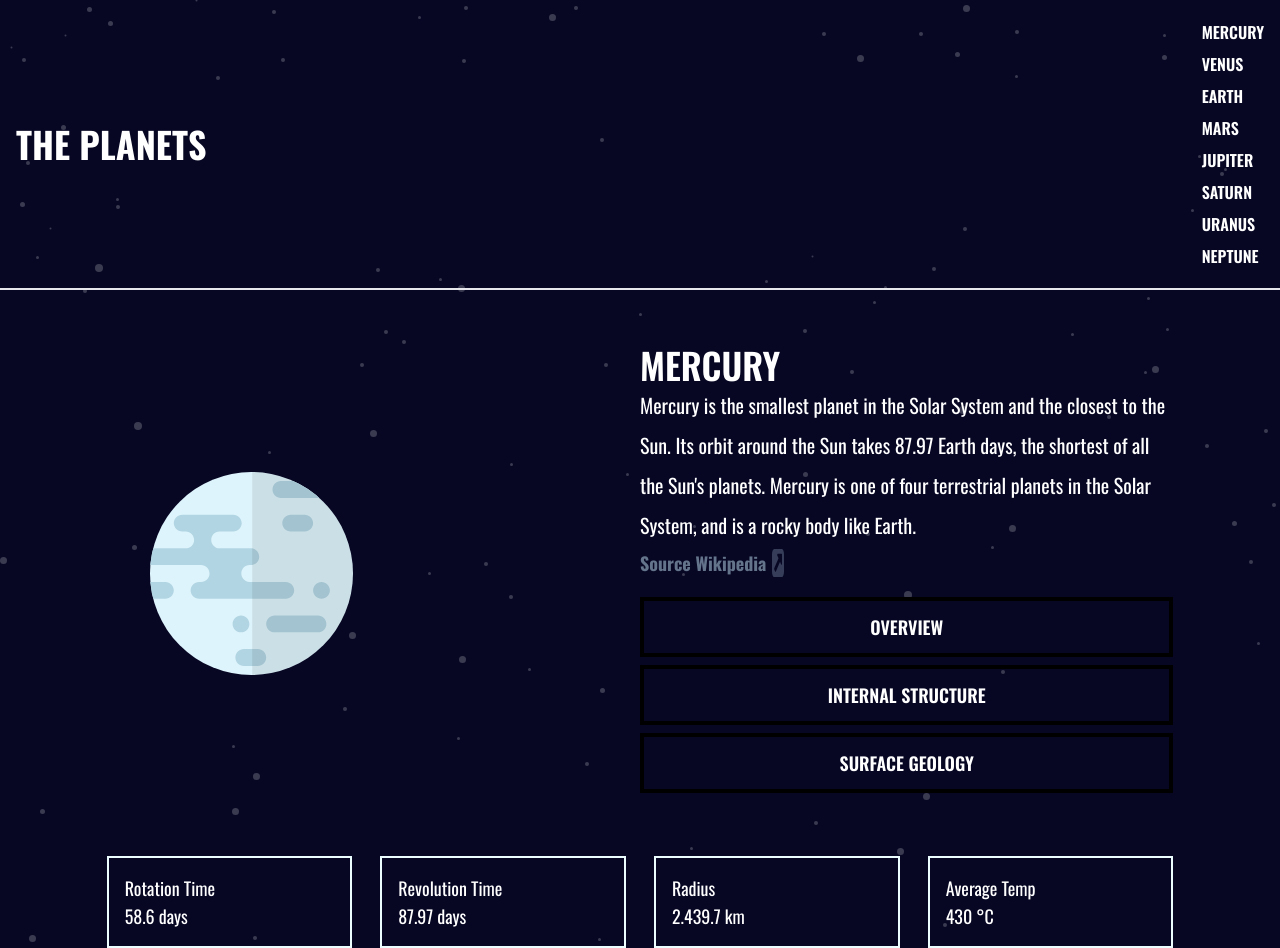
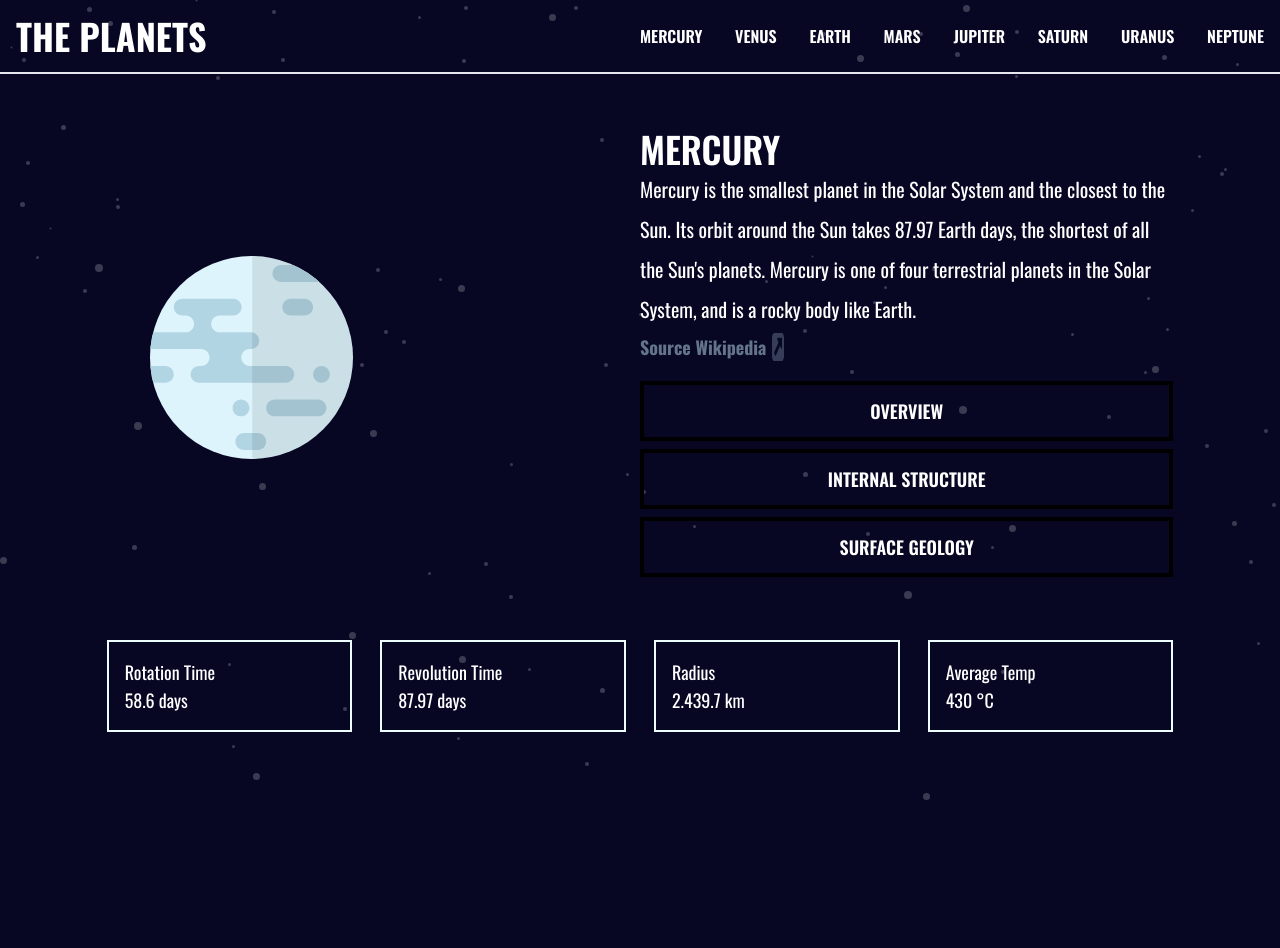
Before and after one commit to akrambzgh/Planet-Facts, a website: page app/public/index.html in a window 1280 px wide. After the commit the page ends 800 px from the top, so only its background shows below. Drawn offline with nearby package versions, Linux system fonts and the light colour scheme.

Commit message:
Update index.html

```diff
--- a/app/public/index.html
+++ b/app/public/index.html
@@ -29,6 +29,8 @@
         <img src="../../images/icon-hamburger.svg" alt="" />
       </div>
       <ul
+        class="planets-list flex flex-row bg-transparent justify-between flex-1 relative items-center top-0"
+      >
         <li
           class="planet lg:border-none uppercase text-base font-semibold cursor-pointer text-white select-none leading-8"
         >
```
